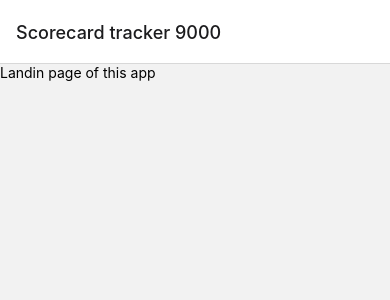
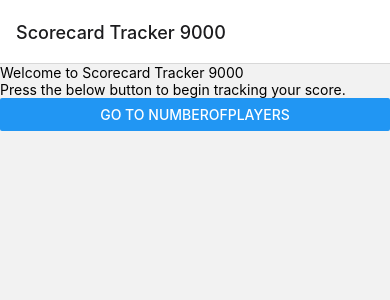
Before and after one commit to TKing1517/ScoreCardAssignment, a React Native app: screen /LandingPage in a window 390 px wide. Shown: the top 300 px of the page. Built offline with nearby package versions, Linux system fonts and the light colour scheme.

Commit message:
Regular Update

```diff
--- a/App.js
+++ b/App.js
@@ -2,7 +2,7 @@ import { NavigationContainer } from '@react-navigation/native';
 import { createNativeStackNavigator } from '@react-navigation/native-stack';
 import LandingPage from './Source/Screens/LandingPage';
 import { ItemProvider } from './Source/Contexts/ItemContext';
-
+import NumberOfPlayers from './Source/Screens/NumberOfPlayers';
 
 const App = () => {
   const Stack = createNativeStackNavigator();
@@ -13,7 +13,12 @@ const App = () => {
           <Stack.Screen
             name='LandingPage'
             component = {LandingPage}
-            options = {{title:"Scorecard tracker 9000"}}
+            options = {{title:"Scorecard Tracker 9000"}}
+          />
+          <Stack.Screen
+            name='NumberOfPlayers'
+            component = {NumberOfPlayers}
+            options = {{title:"How many players are there?"}}
           />
         </Stack.Navigator>
       </NavigationContainer>
--- /dev/null
+++ b/Source/Components/NavigationButton.js
@@ -0,0 +1,17 @@
+import React from "react";
+import { Button,StyleSheet } from "react-native";
+
+const NavigationButton = ({screenName,navigation}) => {
+    return(
+        <Button
+        title={'Go to ' + screenName}
+        onPress={() => navigation.navigate(screenName)}
+        />
+    )
+}
+
+const styles = StyleSheet.create({
+
+})
+
+export default NavigationButton;
--- a/Source/Screens/LandingPage.js
+++ b/Source/Screens/LandingPage.js
@@ -1,10 +1,12 @@
+import {  Text, View } from 'react-native';
+import NavigationButton from '../Components/NavigationButton';
 
-import {  Text, View } from 'react-native';
-
-const LandingPage = () => {
+const LandingPage = ({navigation}) => {
   return (
     <View >
-      <Text>Landin page of this app</Text>
+      <Text>Welcome to Scorecard Tracker 9000</Text>
+      <Text>Press the below button to begin tracking your score.</Text>
+      <NavigationButton screenName="NumberOfPlayers" navigation={navigation}/>
     </View>
   );
 }
--- /dev/null
+++ b/Source/Screens/NumberOfPlayers.js
@@ -0,0 +1,12 @@
+import {  Text, View } from 'react-native';
+
+const NumberOfPlayers = () => {
+  return (
+    <View >
+      <Text>Please input how many players team one has.</Text>
+      <Text>Please input how many players team two has.</Text>
+    </View>
+  );
+}
+
+export default NumberOfPlayers;
```
